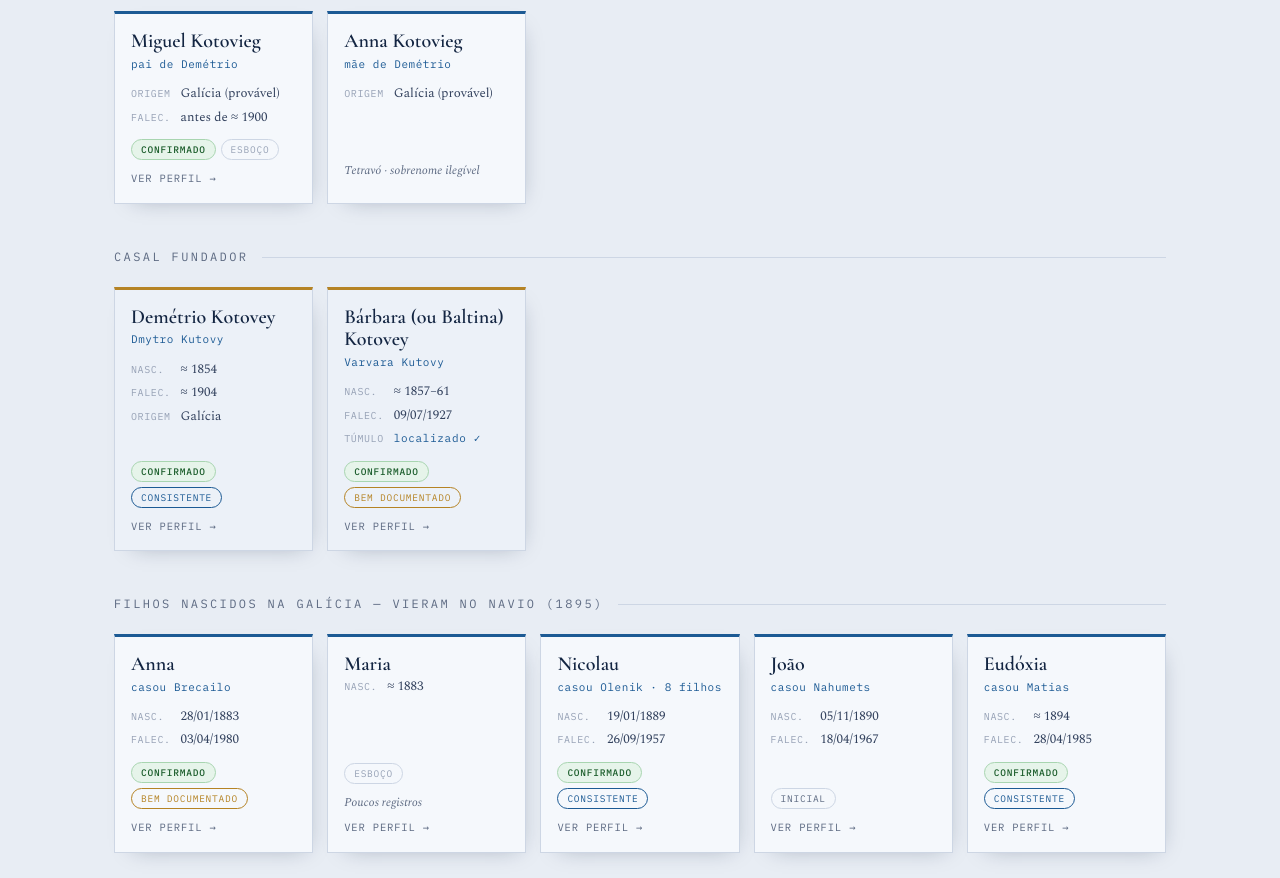
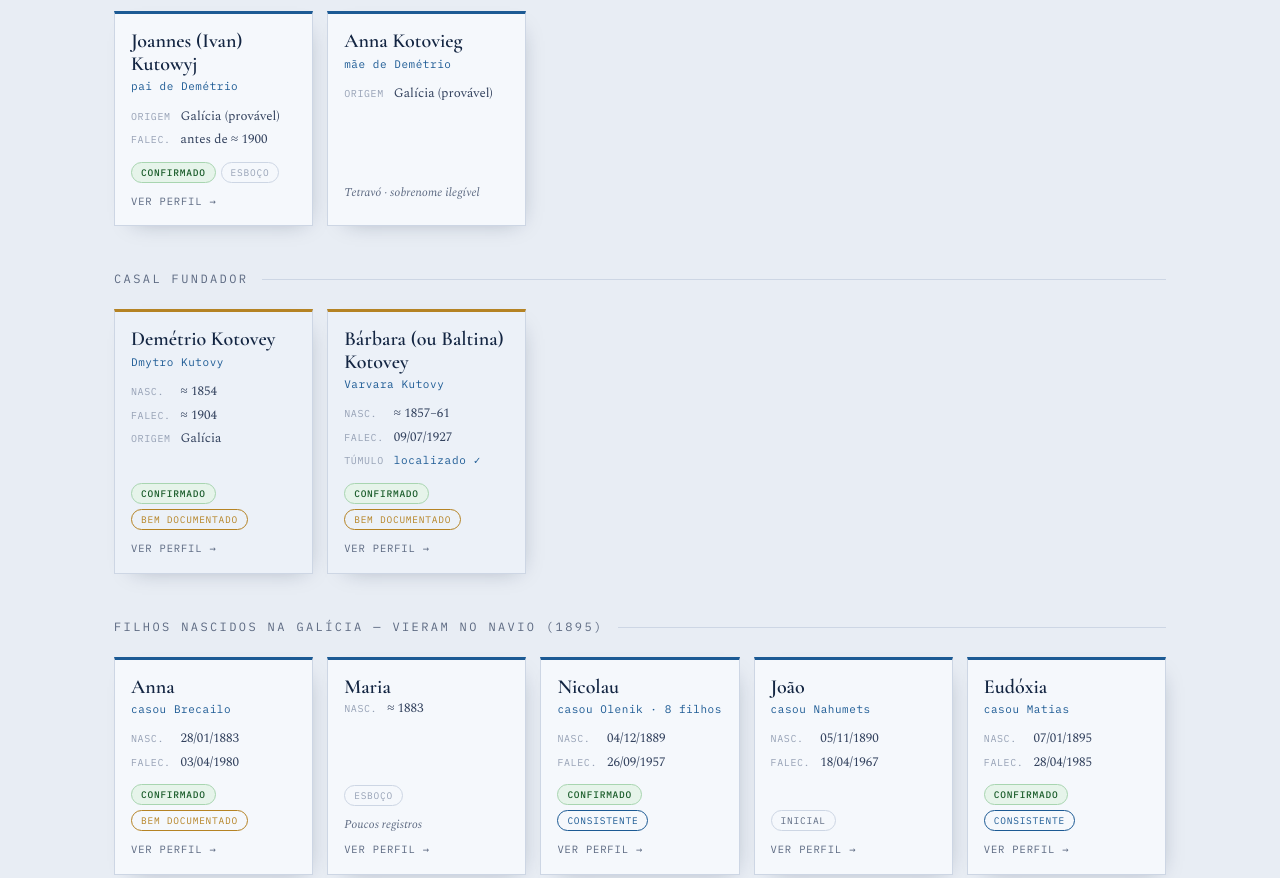
Before and after one commit to MiguelKotowey/origem-kotowey, a plain HTML site: page arvore.html in a window 1280 px wide. Shown: the part 1260-2138 px from the top of the page. Drawn offline with nearby package versions, Linux system fonts and the light colour scheme.

Commit message:
Atualiza site com o achado do ДАТО: sobrenome Wawron confirmado
Registro de nascimento de Nicolau e Evdóxia (Proniatyn, 1889/1895)
confirma o sobrenome de solteira de Bárbara (Wawron, filha de Michael
Wawron) e traz uma divergência sobre o pai de Demétrio (Miguel vs.
Ivan/Joannes), registrada nos dois lados no diário e nos perfis.

Também corrige as datas de nascimento de Nicolau e Evdóxia nos cards
da árvore, que ainda não refletiam a correção já feita em
perfil-dados.js em 13/11/2026.

Co-Authored-By: Claude Sonnet 5 <noreply@anthropic.com>
Claude-Session: https://claude.ai/code/session_013bjLb1vYTLeNicNb8XdXQu

```diff
--- a/app.js
+++ b/app.js
@@ -8,6 +8,7 @@
   // deploy (Cloudflare) refletiu a mudança.
   var TIPOS = { achado: "Achado", documento: "Documento", imagem: "Imagem", conteudo: "Conteúdo", tecnico: "Técnico" };
   var ATUALIZACOES = [
+    { data: "18/11/2026", tipo: "achado", desc: "Confirmado por documento primário galiciano (ДАТО, Proniatyn 1889/1895) o sobrenome de solteira de Bárbara — Wawron. Divergência sobre o pai de Demétrio (Miguel vs. Ivan/Joannes) registrada no diário e nos perfis." },
     { data: "13/11/2026 11:29", tipo: "tecnico", desc: "Página História: fonte reduzida, e timeline redesenhada (marcadores com halo, trecho da travessia atlântica em dourado, revelação suave ao rolar)." },
     { data: "13/11/2026 10:28", tipo: "tecnico", desc: "Rodapé passa a mostrar a data/hora da última atualização, com link para este histórico." },
     { data: "13/11/2026", tipo: "conteudo", desc: "Corrigidas as datas de nascimento de Nicolau (04/12/1889) e Evdóxia (07/01/1895) — confirmadas por ofício do Arquivo Estadual de Ternopil (ДАТО)." },
--- a/arvore.html
+++ b/arvore.html
@@ -40,7 +40,7 @@
 
     <div class="gen-label">Geração anterior — viveram e morreram na Galícia</div>
     <div class="cards">
-      <a class="pcard" href="perfil.html#miguel-kotovieg"><div class="pnome">Miguel Kotovieg</div><div class="porig">pai de Demétrio</div>
+      <a class="pcard" href="perfil.html#miguel-kotovieg"><div class="pnome">Joannes (Ivan) Kutowyj</div><div class="porig">pai de Demétrio</div>
         <dl><dt>Origem</dt><dd>Galícia (provável)</dd><dt>Falec.</dt><dd>antes de ≈ 1900</dd></dl>
         <div class="cardfoot"><div class="rel">Ver perfil →</div></div></a>
       <div class="pcard"><div class="pnome">Anna Kotovieg</div><div class="porig">mãe de Demétrio</div>
@@ -67,13 +67,13 @@
         <dl><dt>Nasc.</dt><dd>≈ 1883</dd></dl>
         <div class="cardfoot"><div class="obs">Poucos registros</div><div class="rel">Ver perfil →</div></div></a>
       <a class="pcard" href="perfil.html#nicolau"><div class="pnome">Nicolau</div><div class="porig">casou Olenik · 8 filhos</div>
-        <dl><dt>Nasc.</dt><dd>19/01/1889</dd><dt>Falec.</dt><dd>26/09/1957</dd></dl>
+        <dl><dt>Nasc.</dt><dd>04/12/1889</dd><dt>Falec.</dt><dd>26/09/1957</dd></dl>
         <div class="cardfoot"><div class="rel">Ver perfil →</div></div></a>
       <a class="pcard" href="perfil.html#joao"><div class="pnome">João</div><div class="porig">casou Nahumets</div>
         <dl><dt>Nasc.</dt><dd>05/11/1890</dd><dt>Falec.</dt><dd>18/04/1967</dd></dl>
         <div class="cardfoot"><div class="rel">Ver perfil →</div></div></a>
       <a class="pcard" href="perfil.html#eudoxia"><div class="pnome">Eudóxia</div><div class="porig">casou Matias</div>
-        <dl><dt>Nasc.</dt><dd>≈ 1894</dd><dt>Falec.</dt><dd>28/04/1985</dd></dl>
+        <dl><dt>Nasc.</dt><dd>07/01/1895</dd><dt>Falec.</dt><dd>28/04/1985</dd></dl>
         <div class="cardfoot"><div class="rel">Ver perfil →</div></div></a>
     </div>
 
--- a/perfil-dados.js
+++ b/perfil-dados.js
@@ -4,8 +4,8 @@
    vault → 🔬 Pesquisa/Qualidade do Registro (métrica).md */
 window.PESSOAS = {
   "miguel-kotovieg": {
-    nome: "Miguel Kotovieg", orig: "Михайло Кутовий (provável)",
-    rel: "Tetravô de Miguel. Pai de Demétrio. Viveu e faleceu na Galícia antes da emigração.",
+    nome: "Joannes (Ivan) Kutowyj", orig: "também referido como \"Miguel Kotovieg\" em documento brasileiro",
+    rel: "Pai de Demétrio. Viveu e faleceu na Galícia, antes da emigração da família para o Brasil.",
     q: { conc: 0, hip: 1, doc: 1 },
     campos: [
       ["Origem", "Galícia — Áustria-Hungria (hoje Ucrânia ocidental)"],
@@ -13,37 +13,38 @@ window.PESSOAS = {
       ["Esposa", "Anna \[sobrenome ilegível\]"],
       ["Filho", "Demétrio Kotovey"],
     ],
-    nota: "Identificado no registro de nascimento de Demétrio filho (~1900) como avô paterno: \"avós paternos Miguel Kotovieg e Anna \[ilegível\], falecidos\". O sobrenome da esposa Anna está ilegível no documento — pode ser a chave para rastrear a família na Galícia.",
+    nota: "Um registro brasileiro (nascimento de um neto, ~1900) nomeia este avô paterno como \"Miguel Kotovieg\". Um documento galiciano mais próximo do fato — o registro de nascimento do próprio neto Nicolau, lavrado em Proniatyn em 1889 — nomeia o pai de Demétrio como \"Joannes\" (Ivan) Kutowyj. O nome galiciano é adotado aqui; a fonte brasileira permanece registrada, não foi descartada.",
   },
   demetrio: {
     nome: "Demétrio Kotovey", orig: "Dmytro Kutovy · Дмитро Кутовий",
     rel: "Casal fundador da linha pesquisada. Emigrou da Galícia em 1895.",
-    q: { conc: 2, hip: 3, doc: 3 },
+    q: { conc: 2, hip: 3, doc: 4 },
     campos: [
       ["Nascimento", "≈ 1854"], ["Falecimento", "≈ 1904"],
-      ["Local de nascimento", "Galícia — Áustria-Hungria (hoje Ucrânia ocidental)"],
-      ["Pai", "Miguel Kotovieg"], ["Mãe", "Anna \[sobrenome ilegível\]"],
+      ["Local de nascimento", "Proniatyn — Ucrânia (casa 43)"],
+      ["Pai", "Ivan (Joannes) Kutowyj"], ["Mãe", "Anna \[sobrenome ilegível\]"],
       ["Casado com", "Bárbara"],
       ["Sepultamento", "Não localizado — hipótese: Cemitério dos Palhanos"],
     ],
-    nota: "O local de sepultamento de Demétrio é uma questão em aberto. Por ter falecido em 1904, pode estar em cemitério distinto do de Bárbara. <b>Hipótese não verificada.</b>",
-    docs: '<a class="btn" href="documentos.html#cemiterio-palhano">Recorte de jornal — cemitério →</a>',
+    nota: "O local de sepultamento de Demétrio é uma questão em aberto. Por ter falecido em 1904, pode estar em cemitério distinto do de Bárbara. <b>Hipótese não verificada.</b> — Sobre o pai: um registro brasileiro antigo indicava \"Miguel Kotovey\"; o registro de nascimento do próprio neto Nicolau, em Proniatyn (1889), nomeia o pai de Demétrio como \"Ivan (Joannes) Kutowyj\" — nome adotado aqui, sem descartar a fonte anterior.",
+    docs: '<a class="btn" href="documentos.html#cemiterio-palhano">Recorte de jornal — cemitério →</a><a class="btn" href="documentos.html#dato-proniatyn">Registro de Proniatyn →</a>',
   },
   barbara: {
     nome: "Bárbara (ou Baltina) Kotovey", orig: "Varvara Kutovy · Варвара Котовий",
     rel: "Casal fundador da linha pesquisada. Túmulo localizado e visitado.",
-    q: { conc: 4, hip: 2, doc: 4 },
+    q: { conc: 4, hip: 2, doc: 5 },
     campos: [
       ["Nascimento", "≈ 1857–1861"], ["Falecimento", "09/07/1927 · Campo Largo — PR"],
       ["Local de nascimento", "Galícia — Áustria-Hungria (hoje Ucrânia ocidental)"],
       ["Casada com", "Demétrio"],
       ["Também registrada como", "Baltina · Beltina"],
-      ["Sobrenome de solteira", "Wawron / Waurin — hipótese principal (2 documentos primários independentes)"],
-      ["Pais prováveis", "Miguel Wawron e Maria Wawron"],
+      ["Sobrenome de solteira", "Wawron"],
+      ["Pai", "Michael Wawron"],
       ["Túmulo", "Cemitério da Igreja Assunção de N. Sra., Araucária ✓"],
       ["Inscrição", "ВАРВАРА КОТОВИЙ (ucraniano)"],
     ],
-    docs: '<a class="btn" href="galeria.html">Fotos do túmulo →</a><a class="btn" href="documentos.html">Registro de óbito →</a>',
+    nota: "O sobrenome de solteira Wawron foi confirmado por documento primário galiciano — o registro de nascimento do filho Nicolau (Proniatyn, 1889) a nomeia \"filha de Michael Wawron\"; o registro da filha Evdóxia (1895) confirma de novo, como \"nata Wawron\". A confirmação converge com cinco grafias já encontradas em documentos brasileiros (Waurin, Wauru, Waurow, entre outras).",
+    docs: '<a class="btn" href="galeria.html">Fotos do túmulo →</a><a class="btn" href="documentos.html">Registro de óbito →</a><a class="btn" href="documentos.html#dato-proniatyn">Registro de Proniatyn →</a>',
   },
   anna: {
     nome: "Anna Kotovey (Brecailo)", rel: "Filha de Demétrio e Bárbara — nascida na Galícia (hoje Ucrânia ocidental).",
```
Also changed, not shown: diario.html (+13 -0 lines), documentos.html (+3 -0 lines), familias.html (+2 -2 lines).
